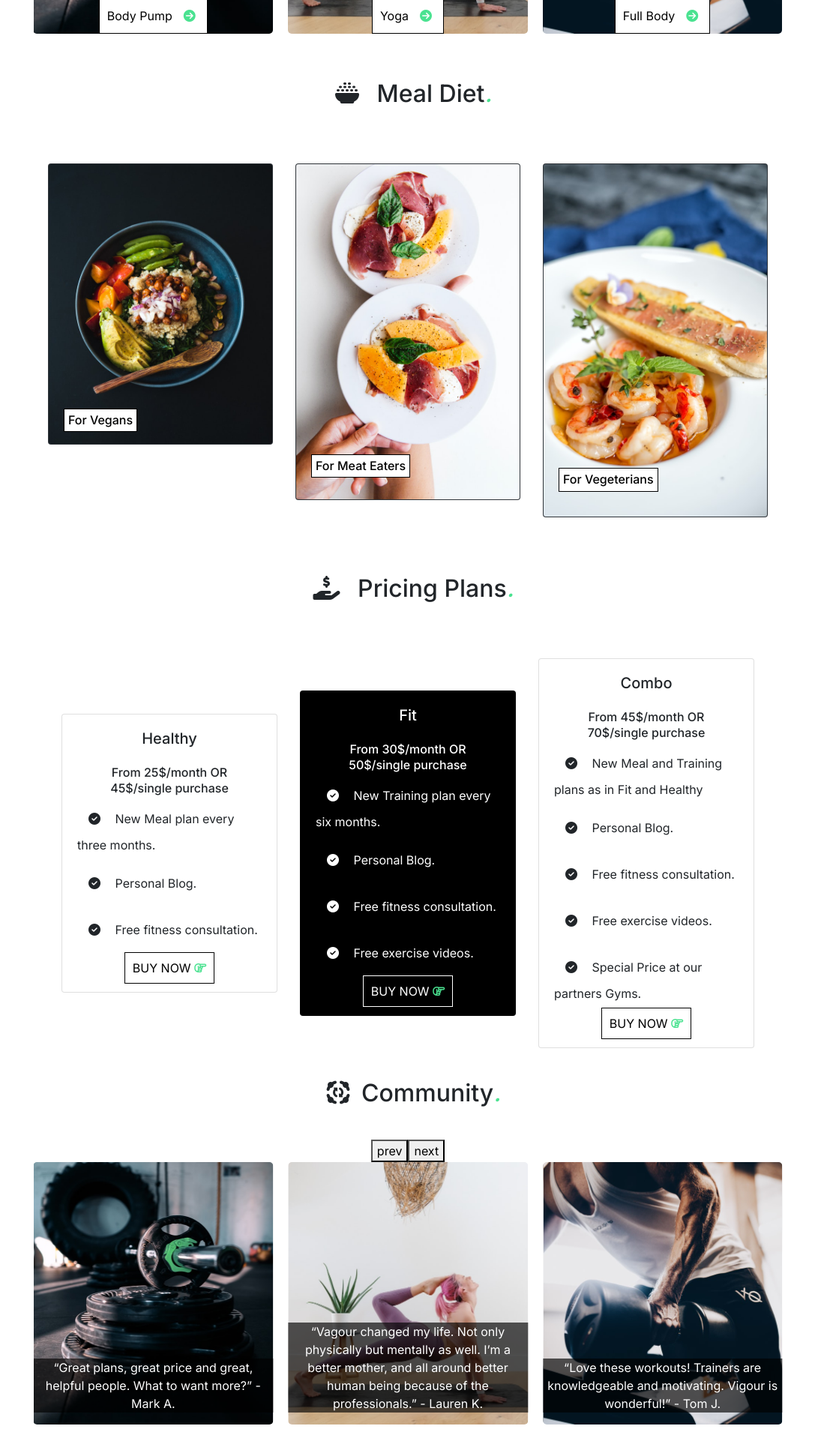
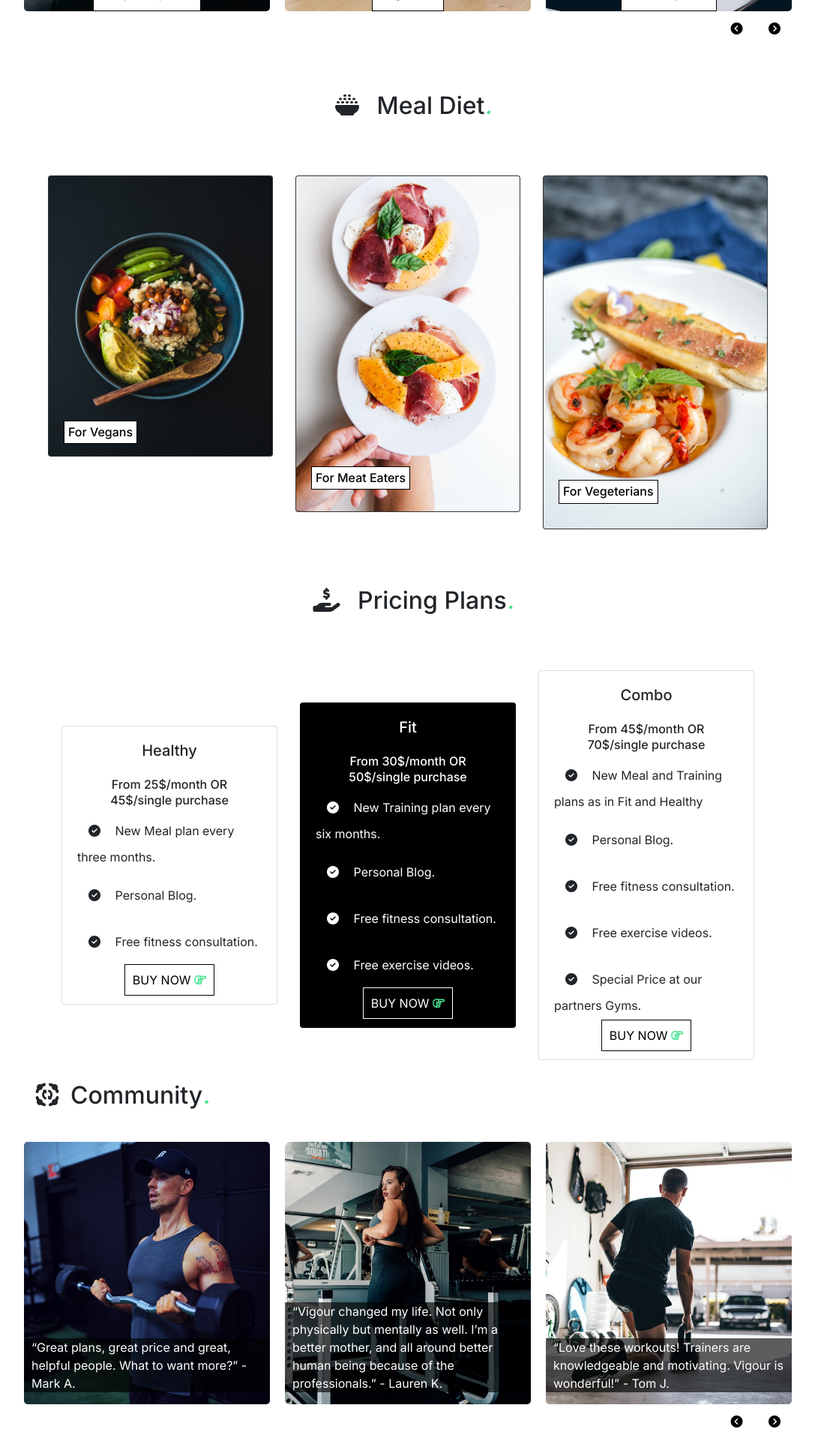
Before and after one commit to LySeriuos/Vigour-MS4-2, a Django app: page / in a window 1280 px wide. Shown: the part 1887-3805 px from the top of the page at 75% size, without its empty margins (96-1183 px from the left). Run offline with Django 3.2, Linux system fonts and the light colour scheme; some libraries are stand-ins or nearby versions.

Commit message:
added images to community section

```diff
--- a/home/templates/home/index.html
+++ b/home/templates/home/index.html
@@ -55,11 +55,10 @@
     <!-- ***** Section Workout Programs Start ***** -->
     <!-- Tiny slider found in here: https://www.youtube.com/watch?v=cmlkB3oaKOQ&list=LL&index=3 -->
 
-    <section id="slider2">
-      <div class="container">
+    <section id="slider">
           <div class="subcontainer">
               <div class="slider-wrapper">
-                <div>
+                <div class="text-center">
                   <h2><i class="fa-solid fa-dumbbell"></i>Training Programs<em class="dot">.</em></h2>
                 </div>
                 <br>
@@ -136,6 +135,10 @@
                               </div>
                         </div>
                         </div>
+                      </div>
+                      <div class="tns-controls" aria-label="Carousel Navigation" tabindex="0">
+                        <button class="prev" type="button" data-controls="prev" tabindex="-1" aria-controls="tns1"><i class="fa-solid fa-circle-chevron-left"></i></button>
+                        <button class="next" type="button" data-controls="next" tabindex="-1" aria-controls="tns1"><i class="fa-solid fa-circle-chevron-right"></i></button>
                       </div>
                   </div>
               </div>
@@ -269,48 +272,8 @@
       </div>
   </section>
 
-  <!-- ***** Section Pricing Plans End ***** -->
+<section id="slider-community">
 
-  <!-- ***** Section of Comunnity  Start ***** -->
-  <!--  <div>
-                          <div class="slide">
-                             <div class="slide-img img-1">
-                                <a href="#" id="check">Body Pump<i class="fa-solid fa-circle-arrow-right"></i></a>
-                            </div>
-                        </div>
-                        </div> -->
-
-  <!-- <section id="slider-community">
-    <div class="container">
-        <div class="subcontainer-community">
-            <div class="slider-wrapper">
-                <div>
-                    <h2>Community<em>.</em></h2>
-                </div>
-                <br>
-                <div class="my-slider-community">
-                    <div>
-
-                        <div class="slide-community">
-                            <div class="slide-img-community com-img-4">
-                                <a href="#">Ema</a>
-                            </div>
-                            <p>“To keep the body in good health is a duty… otherwise we shall not be able to keep our mind strong and clear.”</p>
-                        </div>
-                        <div class="slide-community">
-                            <div class="slide-img-community com-img-5">
-                                <a href="#">Ashley</a>
-                            </div>
-                            <p>“Once you are exercising regularly, the hardest thing is to stop it. Thanks Vigour!”</p>
-                        </div>
-                    </div>
-                </div>
-            </div>
-        </div>
-    </div>
-</section> -->
-<section id="slider">
-  <div class="container">
       <div class="subcontainer">
           <div class="slider-wrapper">
             <div>
@@ -320,9 +283,9 @@
               <div class="slider2">
                   <div>
                       <div class="slide-community">
-                        <!-- Photo by <a href="https://unsplash.com/@evanthewise?utm_source=unsplash&utm_medium=referral&utm_content=creditCopyText">Evan Wise</a> on
-                          <a href="https://unsplash.com/s/photos/gym?utm_source=unsplash&utm_medium=referral&utm_content=creditCopyText">Unsplash</a> -->
-                          <div class="slide-img img-1">
+                        <!-- Photo by <a href="https://unsplash.com/@gcowie?utm_source=unsplash&utm_medium=referral&utm_content=creditCopyText">Gordon Cowie</a> on
+                          <a href="https://unsplash.com/s/photos/men-gym?utm_source=unsplash&utm_medium=referral&utm_content=creditCopyText">Unsplash</a> -->
+                          <div class="slide-img-community com-img-1">
                             <p>“Great plans, great price and great, helpful people. What to want more?” - Mark A.</p>
 
                           </div>
@@ -330,18 +293,18 @@
                       </div>
                       <div>
                       <div class="slide-community">
-                        <!-- Photo by <a href="https://unsplash.com/@sonniehiles?utm_source=unsplash&utm_medium=referral&utm_content=creditCopyText">Sonnie Hiles</a> on
-                          <a href="https://unsplash.com/s/photos/yoga?utm_source=unsplash&utm_medium=referral&utm_content=creditCopyText">Unsplash</a> -->
-                          <div class="slide-img img-2">
-                            <p>“Vagour changed my life. Not only physically but mentally as well. I’m a better mother, and all around better human being because of the professionals.” - Lauren K.</p>
+                        <!-- Photo by <a href="https://unsplash.com/@tayloradaugherty?utm_source=unsplash&utm_medium=referral&utm_content=creditCopyText">Taylor Daugherty</a> on
+                          <a href="https://unsplash.com/s/photos/girl-in-gym?utm_source=unsplash&utm_medium=referral&utm_content=creditCopyText">Unsplash</a> -->
+                          <div class="slide-img-community com-img-2">
+                            <p>“Vigour changed my life. Not only physically but mentally as well. I’m a better mother, and all around better human being because of the professionals.” - Lauren K.</p>
                           </div>
                       </div>
                     </div>
                     <div>
                       <div class="slide-community">
-                        <!-- Photo by <a href="https://unsplash.com/@lorenzohamers?utm_source=unsplash&utm_medium=referral&utm_content=creditCopyText">Lorenzo Hamers</a> on
-                          <a href="https://unsplash.com/s/photos/gym?utm_source=unsplash&utm_medium=referral&utm_content=creditCopyText">Unsplash</a> -->
-                          <div class="slide-img img-3">
+                        <!-- Photo by <a href="https://unsplash.com/@joshduke10?utm_source=unsplash&utm_medium=referral&utm_content=creditCopyText">Josh Duke</a> on
+                          <a href="https://unsplash.com/s/photos/men-gym?utm_source=unsplash&utm_medium=referral&utm_content=creditCopyText">Unsplash</a> -->
+                          <div class="slide-img-community com-img-3">
                             <p>“Love these workouts! Trainers are knowledgeable and motivating. Vigour is wonderful!” - Tom J.</p>
 
                           </div>
@@ -349,19 +312,18 @@
                     </div>
                     <div>
                       <div class="slide-community">
-                        <!-- Photo by <a href="https://unsplash.com/@lgnwvr?utm_source=unsplash&utm_medium=referral&utm_content=creditCopyText">LOGAN WEAVER</a> on
-                          <a href="https://unsplash.com/s/photos/boxing?utm_source=unsplash&utm_medium=referral&utm_content=creditCopyText">Unsplash</a> -->
-                          <div class="slide-img img-4">
+                        <!-- Photo by <a href="https://unsplash.com/@subtlecinematics?utm_source=unsplash&utm_medium=referral&utm_content=creditCopyText">Subtle Cinematics</a> on
+                          <a href="https://unsplash.com/s/photos/girl-in-gym?utm_source=unsplash&utm_medium=referral&utm_content=creditCopyText">Unsplash</a> -->
+                          <div class="slide-img-community com-img-4">
                             <p>“To keep the body in good health is a duty… otherwise we shall not be able to keep our mind strong and clear.” - Ema B.</p>
-
                           </div>
                     </div>
                     </div>
                     <div>
                       <div class="slide-community">
-                        <!-- Photo by <a href="https://unsplash.com/@grahammansfield1?utm_source=unsplash&utm_medium=referral&utm_content=creditCopyText">GRAHAM MANSFIELD</a> on
-                          <a href="https://unsplash.com/?utm_source=unsplash&utm_medium=referral&utm_content=creditCopyText">Unsplash</a>  -->
-                          <div class="slide-img img-5">
+                        <!-- Photo by <a href="https://unsplash.com/@hipcravo?utm_source=unsplash&utm_medium=referral&utm_content=creditCopyText">Sushil Ghimire</a> on
+                          <a href="https://unsplash.com/s/photos/girl-gym?utm_source=unsplash&utm_medium=referral&utm_content=creditCopyText">Unsplash</a> -->
+                          <div class="slide-img-community com-img-5">
                             <p>“Once you are exercising regularly, the hardest thing is to stop it. Thanks Vigour!” - Ashley F.</p>
 
                           </div>
@@ -370,18 +332,23 @@
 
                     <div>
                       <div class="slide-community">
-                        <!-- Photo by <a href="https://unsplash.com/@corey_untitled?utm_source=unsplash&utm_medium=referral&utm_content=creditCopyText">Corey Young</a> on
-                          <a href="https://unsplash.com/s/photos/crossfit?utm_source=unsplash&utm_medium=referral&utm_content=creditCopyText">Unsplash</a> -->
-                          <div class="slide-img img-8">
+                        <!-- Photo by Photo by <a href="https://unsplash.com/@schimiggy?utm_source=unsplash&utm_medium=referral&utm_content=creditCopyText">Alexandra Tran</a> on
+                          <a href="https://unsplash.com/s/photos/training-at-home?utm_source=unsplash&utm_medium=referral&utm_content=creditCopyText">Unsplash</a> -->
+                          <div class="slide-img-community com-img-8">
                             <p>“Are you next in our community?” - Vigour</p>
                           </div>
                     </div>
                     </div>
+
+                  </div>
+                  <div class="tns-controls" aria-label="Carousel Navigation" tabindex="0">
+                    <button class="prev-com" type="button" data-controls="prev" tabindex="-1" aria-controls="tns1"><i class="fa-solid fa-circle-chevron-left"></i></button>
+                    <button class="next-com" type="button" data-controls="next" tabindex="-1" aria-controls="tns1"><i class="fa-solid fa-circle-chevron-right"></i></button>
                   </div>
               </div>
           </div>
-      </div>
-  </div>
+
+
 </section>
 
 <!-- ***** Section of Comunnity End  ***** -->
--- a/static/css/style.css
+++ b/static/css/style.css
@@ -103,7 +103,7 @@ em {
   font-size: 30px;
   font-weight: 900;
 }
-#slider {
+#slider1 {
   height: 500px;
   display: flex;
   justify-content: center;
@@ -115,7 +115,7 @@ em {
   margin: auto;
 }
 .subcontainer {
-  width: 90%;
+  width: 80%;
   margin: auto;
 }
 .slide-img {
@@ -145,6 +145,19 @@ em {
 .slide-img .fa-circle-arrow-right {
   color: #4AE290;
 }
+
+.prev,
+.next {
+background-color: #fff;
+border: none;
+padding: 0;
+margin: 0;
+}
+
+.next .fa-circle-chevron-right {
+  color: black;
+}
+
 .img-1 {
   background-image: url("/media/evan-wise-body-pump-small.jpg");
 }
@@ -174,6 +187,8 @@ em {
       width: 100%;
  }
 }
+/* End of Training plans Section */
+
 /* Meal Diet Section styles */
 .card {
   max-width: 300px;
@@ -236,20 +251,18 @@ em {
 
 /* Start of community section */
 
+#slider2{
+  height: 500px;
+  display: flex;
+  justify-content: center;
+  align-items: center;
+  text-align: center;
+}
 
-
-.container-community {
-  width: 1600px;
-  margin: auto;
-}
-.subcontainer-community {
-  width: 90%;
-  margin: auto;
-}
 .slide-img-community {
   width: 100%;
-  height: 450px;
-  max-width: 500px;
+  height: 350px;
+  max-width: 400px;
   border-radius: 5px;
   background-position: center;
   background-size: cover;
@@ -258,57 +271,52 @@ em {
   justify-content: center;
   align-items: end;
   transition: 0.5s;
+  color: white;
+}
+.com-img-1 {
+  background-image: url("/media/gordon-cowie-mark-a.jpg");
+}
+.com-img-2 {
+  background-image: url("/media/taylor-lauren-k.jpg");
+}
+.com-img-3 {
+  background-image: url("/media/josh-duke-tom-j.jpg");
+}
+.com-img-4{
+  background-image: url("/media/subtle-cinematics-ema-b.jpg");
+}
+.com-img-5 {
+  background-image: url("/media/sushil-ghimire-ashley.jpg");
+}
+.com-img-8 {
+  background-image: url("/media/alexandra-tran-vigour.jpg");
 }
 
-.slide-img-community a:hover {
-  color: #4AE290;
-  text-decoration: none;
+.slide-img-community p {
+padding: 0 0 0 10px;
+background-color: #000000a2;
 }
-.slide-img-community {
-  color: #4AE290;
+
+.tns-controls {
+  text-align-last: end;
+  background-color: #fff;
 }
-.com-img-1 {
-  background-image: url("/media/evan-wise-body-pump-small.jpg");
+.prev-com,
+.next-com {
+background-color: #fff;
+border: none;
+padding: 0;
+margin: 0;
 }
-.com-img-2 {
-  background-image: url("/media/sonnie-hiles-yoga-small.jpg");
+
+.next-com .fa-circle-chevron-right {
+  color: black;
 }
-.com-img-3 {
-  background-image: url("/media/lorenzo-hamers-full-body-small.jpg");
-}
-.com-img-4 {
-  background-image: url("/media/logan-weaver-boxing-small.jpg");
-}
-.com-img-5 {
-  background-image: url("/media/graham-mansfield-hiit-small.jpg");
-}
-.com-img-6 {
-  background-image: url("/media/jack-lemon-running-small.jpg");
-}
-.com-img-7 {
-  background-image: url("/media/thomas-yohei-dance-small.jpg");
-}
-.com-img-8 {
-  background-image: url("/media/corey-young-crossfit-small.jpg");
-}
+
 @media(max-width:1600px){
-  .container-community{
+  .container{
       width: 100%;
  }
-}
-
-.slide-community .slide-img {
-    display: flex;
-    justify-content: center;
-    align-items: end;
-    transition: 0.5s;
-    flex-direction: row;
-    flex-wrap: wrap;
-    align-content: flex-end;
-}
-.slide-community .slide-img p{
-  color: white;
-  background-color: #000000a6;
 }
 
 
--- a/static/js/script.js
+++ b/static/js/script.js
@@ -1,11 +1,14 @@
-const slider1 = tns({
+let slider1 = tns({
     container: ".slider1",
     "slideBy" : "1",
         "speed" : 400,
         "nav" : false,
         autoplay : true,
         // controls: false,
+        controlsPosition: "bottom",
         autoplayButtonOutput : false,
+        prevButton: '.prev',
+        nextButton: '.next',
         responsive: {
             1600: {
                 items : 4,
@@ -26,14 +29,17 @@ const slider1 = tns({
         }
 });
 
-const slider2 = tns({
+let slider2 = tns({
     container: ".slider2",
     "slideBy" : "1",
         "speed" : 400,
         "nav" : false,
         autoplay : true,
         // controls: false,
+        controlsPosition: "bottom",
         autoplayButtonOutput : false,
+        prevButton: '.prev-com',
+        nextButton: '.next-com',
         responsive: {
             1600: {
                 items : 4,
--- a/templates/base.html
+++ b/templates/base.html
@@ -23,6 +23,7 @@
     <link rel="preconnect" href="https://fonts.gstatic.com" crossorigin>
     <link href="https://fonts.googleapis.com/css2?family=Inter:wght@100;200;300;400;500;600;700;800;900&family=Lato:ital,wght@0,300;0,400;0,700;1,300;1,400&display=swap" rel="stylesheet">
     <link rel="stylesheet" href="{% static 'css/style.css' %}">
+    <link rel="stylesheet" href="https://cdnjs.cloudflare.com/ajax/libs/tiny-slider/2.9.4/tiny-slider.css" crossorigin="anonymous">
 
 
     {% endblock %}
@@ -192,7 +193,6 @@
     <!-- script linking is not working properly!!!!!!!!!!! -->
     {% block postloadjs %}
     <script src="static/js/script.js"></script>
-    <link rel="stylesheet" href="https://cdnjs.cloudflare.com/ajax/libs/tiny-slider/2.9.4/tiny-slider.css" crossorigin="anonymous">
     {% endblock %}
   </body>
 </html>
```
Also changed, not shown: media/alexandra-tran-vigour.jpg (added), media/gordon-cowie-mark-a.jpg (added), media/josh-duke-tom-j.jpg (added), media/subtle-cinematics-ema-b.jpg (added), media/sushil-ghimire-ashley.jpg (added), media/taylor-lauren-k.jpg (added).
